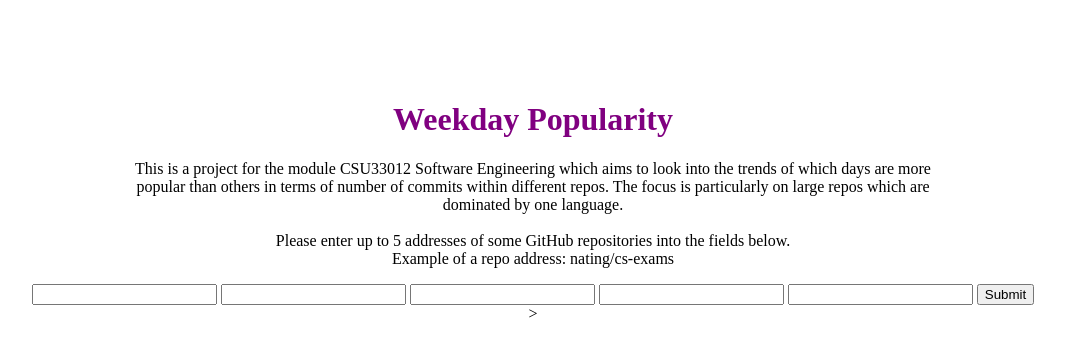
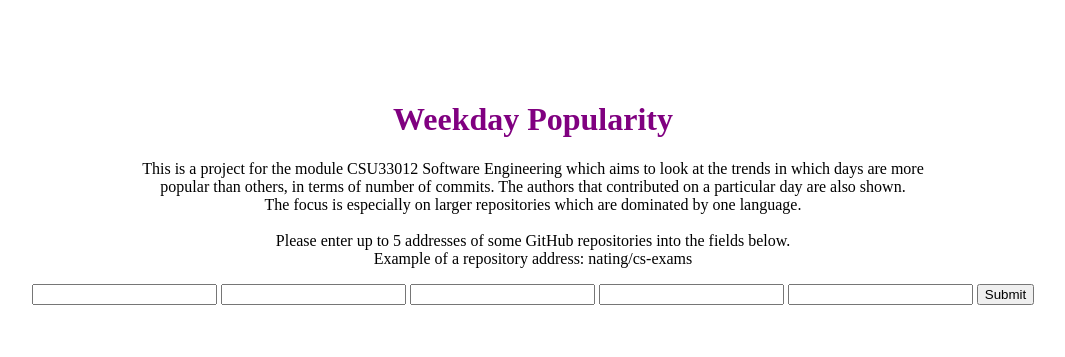
Before and after one commit to flora-m/Github-API-Visualisations, a Flask app: page / in a window 1280 px wide. Shown: the top 357 px of the page, without its empty margins (107-1172 px from the left). Run offline with Flask 2, Linux system fonts and the light colour scheme.

Commit message:
changes to texts in HTML files

```diff
--- a/templates/homePage.html
+++ b/templates/homePage.html
@@ -24,12 +24,12 @@
     </h1>
 
     <p>
-        This is a project for the module CSU33012 Software Engineering which aims to look into the trends of which days are more <br>
-        popular than others in terms of number of commits within different repos. The focus is particularly on large repos which are <br>
-        dominated by one language.
+        This is a project for the module CSU33012 Software Engineering which aims to look at the trends in which days are more <br>
+        popular than others, in terms of number of commits. The authors that contributed on a particular day are also shown. <br>
+        The focus is especially on larger repositories which are dominated by one language.
         <br> <br>
         Please enter up to 5 addresses of some GitHub repositories into the fields below. <br>
-        Example of a repo address: nating/cs-exams
+        Example of a repository address: nating/cs-exams
       </p>
       <form action="{{ url_for('index2') }}" method="post">
         <input type="text" name="repo1">
@@ -40,4 +40,4 @@
         <input type="submit">
       </form>
 </body>
-</html>>
+</html>
```
Also changed, not shown: templates/graphPage.html (+13 -6 lines), app.py (line endings or trailing spaces).
